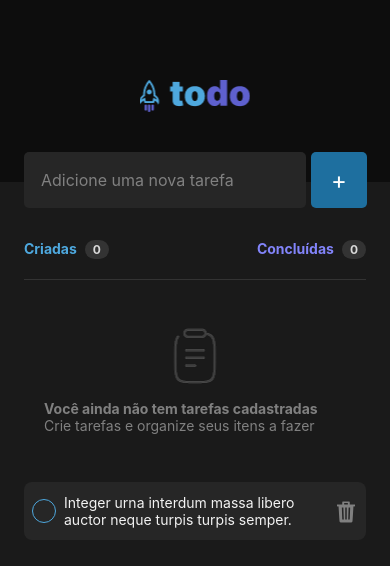
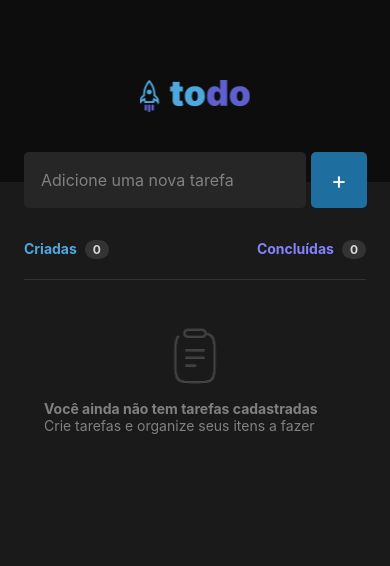
Before and after one commit to GiovannyFialho/todo-app, a React Native app: screen / in a window 390 px wide. Shown: the top 566 px of the page. Built offline with nearby package versions, Linux system fonts and the light colour scheme.

Commit message:
finalizando funcinoalidades e tratativas dos componentes

```diff
--- a/src/components/task/index.tsx
+++ b/src/components/task/index.tsx
@@ -1,4 +1,3 @@
-import { useState } from "react";
 import { Text, TouchableOpacity, View } from "react-native";
 import Ionicons from "react-native-vector-icons/Ionicons";
 import MaterialIcons from "react-native-vector-icons/MaterialIcons";
@@ -7,22 +6,20 @@ import { colors } from "../../theme/colors";
 
 import { styles } from "./styles";
 
-interface TaskProps {
-  status?: boolean;
+export interface TaskProps {
+  id: string;
   text: string;
+  checked: boolean;
+  onCheck?: () => void;
+  onRemove?: () => void;
 }
 
-export function Task({ status = false, text }: TaskProps) {
-  const [checked, setChecked] = useState(status);
-
-  const handleToggleCheck = () => setChecked(!checked);
-  const handleDelete = () => alert("Tarefa excluída!");
-
+export function Task({ onCheck, text, checked, onRemove }: TaskProps) {
   return (
     <View style={styles.container}>
       <TouchableOpacity
         style={[styles.checkbox, checked && styles.checkboxChecked]}
-        onPress={handleToggleCheck}
+        onPress={onCheck}
       >
         {checked && <MaterialIcons name="check" size={15} color="#fff" />}
       </TouchableOpacity>
@@ -31,7 +28,7 @@ export function Task({ status = false, text }: TaskProps) {
         {text}
       </Text>
 
-      <TouchableOpacity onPress={handleDelete} style={styles.trash}>
+      <TouchableOpacity onPress={onRemove} style={styles.trash}>
         <Ionicons name="trash-sharp" size={24} color={colors["gray-300"]} />
       </TouchableOpacity>
     </View>
--- a/src/screens/Home/index.tsx
+++ b/src/screens/Home/index.tsx
@@ -1,5 +1,7 @@
 import { useState } from "react";
 import {
+  Alert,
+  FlatList,
   Image,
   Keyboard,
   Text,
@@ -11,12 +13,48 @@ import {
 
 import { colors } from "../../theme/colors";
 
-import { Task } from "../../components/task";
+import { Task, type TaskProps } from "../../components/task";
 
 import { styles } from "./styles";
 
 export function Home() {
   const [isFocused, setIsFocused] = useState(false);
+  const [tasks, setTasks] = useState<TaskProps[]>([]);
+  const [taskName, setTaskName] = useState<string>("");
+
+  function handleAddTask() {
+    Keyboard.dismiss();
+
+    setTasks((prev) => [
+      ...prev,
+      {
+        id: `${Date.now()}-${Math.floor(Math.random() * 1000)}`,
+        text: taskName,
+        checked: false,
+      },
+    ]);
+    setTaskName("");
+  }
+
+  function handleCompleteTask(id: string) {
+    setTasks((prev) =>
+      prev.map((task) =>
+        task.id === id ? { ...task, checked: !task.checked } : task
+      )
+    );
+  }
+
+  function handleRemoveTask(id: string) {
+    Alert.alert("Remover", `Você tem certeza que deveja remover esse item?  `, [
+      {
+        text: "Sim",
+        onPress: () => {
+          setTasks((prev) => prev.filter((task) => task.id !== id));
+        },
+      },
+      { text: "Não", style: "cancel" },
+    ]);
+  }
 
   return (
     <TouchableWithoutFeedback onPress={Keyboard.dismiss} accessible={false}>
@@ -36,9 +74,11 @@ export function Home() {
               placeholderTextColor={colors["gray-300"]}
               onFocus={() => setIsFocused(true)}
               onBlur={() => setIsFocused(false)}
+              value={taskName}
+              onChangeText={setTaskName}
             />
 
-            <TouchableOpacity style={styles.button}>
+            <TouchableOpacity style={styles.button} onPress={handleAddTask}>
               <Text style={styles.buttonText}>+</Text>
             </TouchableOpacity>
           </View>
@@ -52,7 +92,9 @@ export function Home() {
               </Text>
 
               <View style={styles.headerListItemCountContainer}>
-                <Text style={styles.headerListItemCountItem}>0</Text>
+                <Text style={styles.headerListItemCountItem}>
+                  {tasks.length}
+                </Text>
               </View>
             </View>
 
@@ -64,11 +106,18 @@ export function Home() {
               </Text>
 
               <View style={styles.headerListItemCountContainer}>
-                <Text style={styles.headerListItemCountItem}>0</Text>
+                <Text style={styles.headerListItemCountItem}>
+                  {tasks.filter((task) => task.checked === true).length}
+                </Text>
               </View>
             </View>
           </View>
 
+          <FlatList
+            keyExtractor={(item) => item.id}
+            data={tasks}
+            showsVerticalScrollIndicator={false}
+            ListEmptyComponent={() => (
               <View style={styles.noneTask}>
                 <Image
                   source={require("../../../assets/clipboard.png")}
@@ -82,8 +131,19 @@ export function Home() {
                   Crie tarefas e organize seus itens a fazer
                 </Text>
               </View>
-
-          <Task text="Integer urna interdum massa libero auctor neque turpis turpis semper." />
+            )}
+            renderItem={({ item }) => (
+              <View style={styles.tasksContainer}>
+                <Task
+                  id={item.id}
+                  text={item.text}
+                  checked={item.checked}
+                  onCheck={() => handleCompleteTask(item.id)}
+                  onRemove={() => handleRemoveTask(item.id)}
+                />
+              </View>
+            )}
+          />
         </View>
       </View>
     </TouchableWithoutFeedback>
--- a/src/screens/Home/styles.ts
+++ b/src/screens/Home/styles.ts
@@ -104,4 +104,7 @@ export const styles = StyleSheet.create({
   noneTaskTextBold: {
     fontWeight: "700",
   },
+  tasksContainer: {
+    marginTop: 20,
+  },
 });
```
Also changed, not shown: 1 other file (tests, documents, lock files or other folders). Lines whose indentation alone changed are shown as unchanged.
